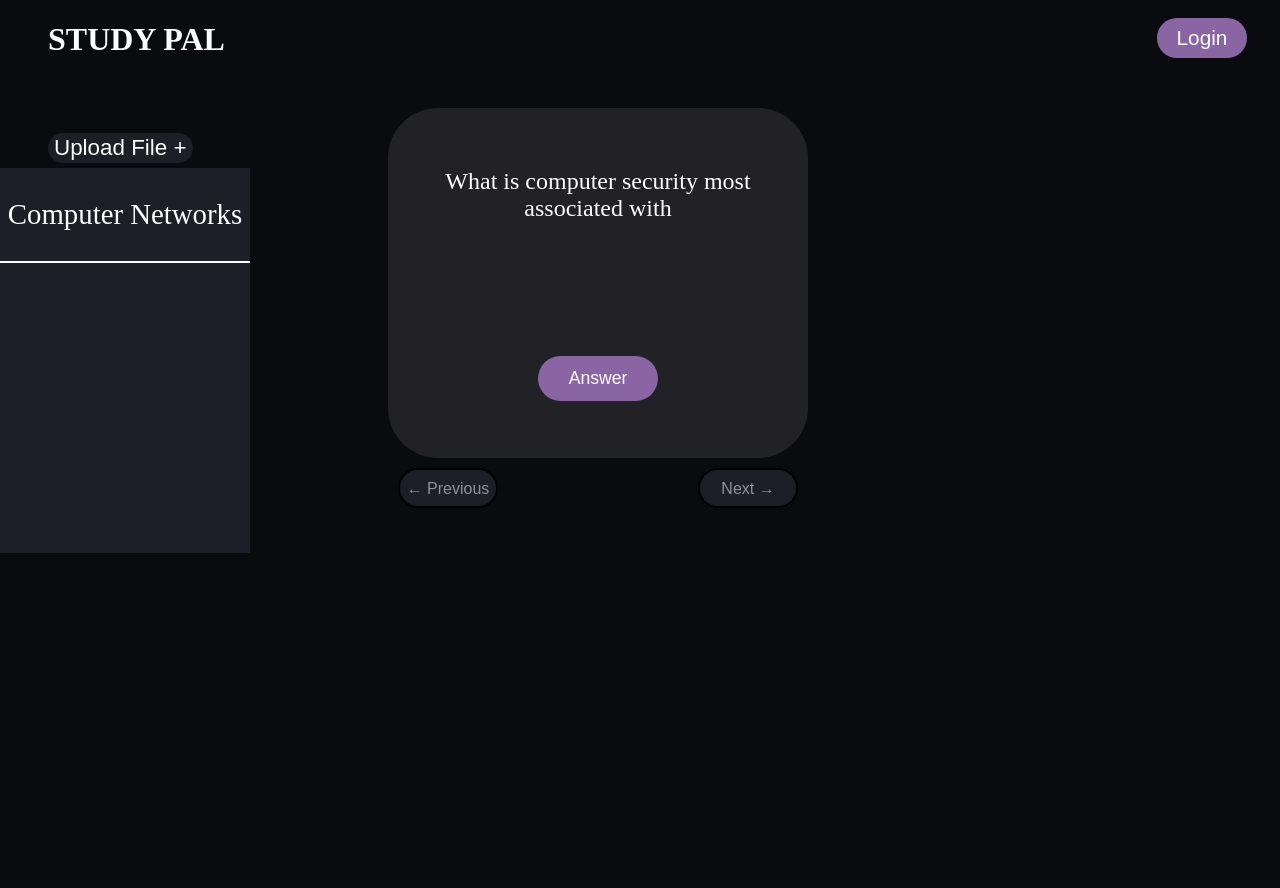
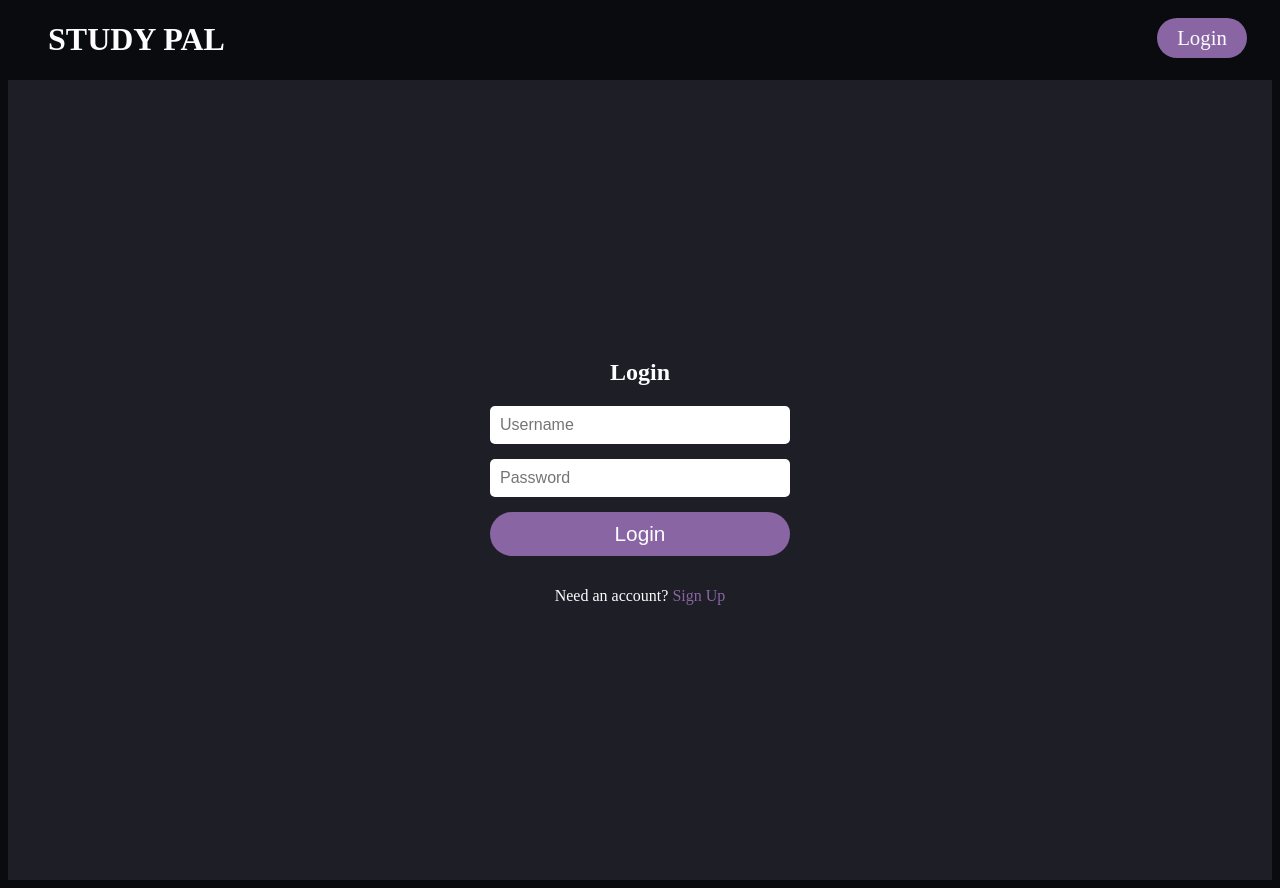
Before and after one commit to nathanfekade/study_pal_frontend, a Vue app: page /auth in a window 1280 px wide. Before the commit the page ends 829 px from the top, so only its background shows below. Built offline with nearby package versions, Linux system fonts and the light colour scheme.

Commit message:
feat: Implement login functionality with backend integration

```diff
--- a/package.json
+++ b/package.json
@@ -9,7 +9,10 @@
     "preview": "vite preview"
   },
   "dependencies": {
-    "vue": "^3.5.13"
+    "axios": "^1.9.0",
+    "pinia": "^3.0.2",
+    "vue": "^3.5.13",
+    "vue-router": "^4.5.1"
   },
   "devDependencies": {
     "@vitejs/plugin-vue": "^5.2.3",
--- a/src/App.vue
+++ b/src/App.vue
@@ -1,18 +1,24 @@
 <script setup>
-import FlashCard from './components/FlashCard.vue'
-import Authenticate from './components/authenticate.vue';
-import Questionnaire from './components/Questionnaire.vue';
+import { useAuthStore } from './stores/auth';
+import { computed } from 'vue';
+
+const authStore = useAuthStore();
+const displayText = computed(() => authStore.username || 'Login');
+
 </script>
 
 <template>
   <div class="nav">
     <h1>STUDY PAL</h1>
-    <Authenticate/>
+    <router-link v-if="!authStore.username" :to="{ name: 'Authenticate' }" class="login">
+      {{ displayText }}
+    </router-link>
+    <span v-else class="username">
+      {{ authStore.username }}
+      <button @click="authStore.logout" class="logout">Logout</button>
+    </span>
   </div>
-  <FlashCard/>
-  <Questionnaire/>
-  <button class="upload">Upload File &plus;</button>
-
+  <router-view></router-view>
 
 </template>
 
@@ -23,18 +29,42 @@ h1{
   text-align: left;
 }
 
-.upload{
-  /* margin-left: -400px; */
-  color: #FDFCFE;
-  background-color: #1D1E26;
-  border: none;
-  float: left;
-  margin-top: -420px;
-  margin-left: 40px;
-  font-size: 1.4rem;
-  border-radius: 50px;
-  height: 30px;
+.login {
+    background-color: #8965A3;
+    width: 90px;
+    height: 40px;
+    border-radius: 50px;
+    margin-top: -62px;
+    margin-right: 25px;
+    float: right;
+    color: #FDFCFE;
+    font-size: 1.3rem;
+    border: none;
+    text-decoration: none;
+    display: flex;
+    align-items: center;
+    justify-content: center;
+
 }
 
+.username {
+
+  margin-top: -62px;
+  margin-right: 25px;
+  float: right;
+  color: #FDFCFE;
+  font-size: 1.3rem;
+}
+
+.logout {
+  background-color: #8965A3;
+  width: 90px;
+  height: 40px;
+  border-radius: 50px;
+  color: #FDFCFE;
+  font-size: 1.3rem;
+  border: none;
+  margin-left: 10px;
+}
 
 </style>
--- /dev/null
+++ b/src/api/authService.js
@@ -0,0 +1,13 @@
+import axios from "axios";
+// const API_URL = 'https://nathanfekade.pythonanywhere.com'
+
+export default {
+
+    login(credentials) {
+        return axios.post('/api-token-auth/', credentials);
+    },
+
+    signup(userData) {
+        return axios.post('/signup/', userData);
+    }
+};
--- a/src/components/Authenticate.vue
+++ b/src/components/Authenticate.vue
@@ -1,22 +1,103 @@
 <script setup>
+import { ref } from 'vue';
+import { useAuthStore } from '../stores/auth';
+import { useRouter } from 'vue-router';
+
+const authStore = useAuthStore();
+const router = useRouter();
+const isLogin = ref(true);
+const username = ref('');
+const password = ref('');
+const error = ref('');
+
+const submit = async () => {
+    try {
+        const credentials = { username: username.value, password: password.value };
+        if (isLogin.value){
+            await authStore.login(credentials);
+        } else {
+            await authStore.signup(credentials);
+        }
+        router.push({ name: 'Home'});
+    } catch (err){
+        error.value = isLogin.value? 'Login failed. Check credentials.' : 'Signup failed';
+    }
+};
+
+const  toggleMode = () => {
+    isLogin.value = !isLogin.value;
+    error.value = '';
+};
 
 </script>
 
 <template>
-<button class="login">Login</button>
+
+<div class="auth-container">
+    <h2>{{ isLogin? 'Login' : 'Sign Up' }}</h2>
+    <div class="form">
+        <input v-model="username" placeholder="Username"/>
+        <input v-model="password" type="password" placeholder="Password">
+        <button @click="submit">{{ isLogin? 'Login' : 'Sign Up' }}</button>
+        <p v-if="error" class="error">{{ error }}</p>
+        <p>
+            {{ isLogin ? 'Need an account?' : 'Already have an account?'
+             }}
+             <a href="#" @click.prevent="toggleMode">{{ isLogin? 'Sign Up' : 'Login' }}</a>
+        </p>
+
+    </div>
+</div>
+
 </template>
 
 <style scoped>
+.auth-container {
+    display: flex;
+    flex-direction: column;
+    align-items: center;
+    justify-content: center;
+    height: 100vh;
+    background-color: #1D1E26;
+    color: #fdfcfe;
+
+}
+
+.form{
+    display: flex;
+    flex-direction: column;
+    gap: 15px;
+    width: 300px;
+}
+
+input{
+    padding: 10px;
+    border-radius: 5px;
+    border: none;
+    font-size: 1rem;
+}
+
 button{
     background-color: #8965A3;
-    width: 90px;
-    height: 40px;
-    border-radius: 50px;
-    margin-top: -62px;
-    margin-right: 25px;
-    float: right;
-    color: #FDFCFE;
+    padding: 10PX;
+    border-radius: 50PX;
+    border: none;
+    color: #fdfcfe;
     font-size: 1.3rem;
-    border: none;
+    cursor: pointer;
 }
+
+.error {
+    color: red;
+}
+
+a{
+    color: #8965A3;
+    text-decoration: none;
+}
+
+a:hover {
+    text-decoration: underline;
+}
+
 </style>
--- /dev/null
+++ b/src/components/Home.vue
@@ -0,0 +1,36 @@
+<script setup>
+import FlashCard from './FlashCard.vue';
+import Questionnaire from './Questionnaire.vue';
+import { useAuthStore } from '../stores/auth';
+import { computed } from 'vue';
+
+const authStore = useAuthStore();
+const displayText = computed(() => authStore.username || 'Login');
+
+</script>
+
+<template>
+
+    <div>
+        <FlashCard/>
+        <Questionnaire/>
+        <button class="upload">Upload File &plus;</button>
+    </div>
+
+</template>
+
+<style scoped>
+
+.upload{
+  color: #FDFCFE;
+  background-color: #1D1E26;
+  border: none;
+  float: left;
+  margin-top: -420px;
+  margin-left: 40px;
+  font-size: 1.4rem;
+  border-radius: 50px;
+  height: 30px;
+}
+
+</style>
--- /dev/null
+++ b/src/components/Upload.vue
@@ -0,0 +1,17 @@
+<script setup>
+
+</script>
+
+<template>
+<button>Upload Files</button>
+</template>
+
+<style scoped>
+button{
+color: #FDFCFE;
+background-color: #0A0B0F;
+/* margin-top: -100px; */
+/* width: 500px; */
+/* height: 300px; */
+}
+</style>
--- a/src/main.js
+++ b/src/main.js
@@ -1,5 +1,13 @@
-import { createApp } from 'vue'
-import './style.css'
-import App from './App.vue'
+import { createApp } from 'vue';
+import { createPinia } from 'pinia';
+import './style.css';
+import App from './App.vue';
+import router from  './router';
+import axios from 'axios';
 
-createApp(App).mount('#app')
+axios.defaults.baseURL = 'https://nathanfekade.pythonanywhere.com';
+
+const app = createApp(App);
+app.use(createPinia());
+app.use(router);
+app.mount('#app')
--- /dev/null
+++ b/src/router/index.js
@@ -0,0 +1,23 @@
+import { createRouter, createWebHistory } from "vue-router";
+import Home from "../components/Home.vue";
+import Authenticate from "../components/Authenticate.vue";
+
+const routes = [
+    {
+        path: '/',
+        name: 'Home',
+        component: Home,
+    },
+    {
+        path: '/auth',
+        name: 'Authenticate',
+        component: Authenticate,
+    },
+];
+
+const router = createRouter({
+        history: createWebHistory(),
+        routes,
+});
+
+export default router;
--- /dev/null
+++ b/src/stores/auth.js
@@ -0,0 +1,58 @@
+import { defineStore } from "pinia";
+import { ref } from "vue";
+import axios from "axios";
+import authService from "../api/authService";
+
+export const useAuthStore = defineStore('auth', () => {
+    const token = ref(localStorage.getItem('token') || null);
+    const username = ref(localStorage.getItem('username') || null);
+
+    const login = async (credentials) =>{
+        try {
+            const response = await authService.login(credentials);
+            token.value = response.data.token;
+            username.value = credentials.username;
+            localStorage.setItem('token', token.value);
+            localStorage.setItem('username', username.value);
+            axios.defaults.headers.common['Authorization'] = `Token ${token.value}`
+
+        }catch (error){
+            console.error('Login failed:', error);
+            throw error;
+        }
+    };
+
+    const signup = async(userData) => {
+        try {
+
+            const signupResponse = await authService.signup(userData);
+            if (signupResponse.status === 201){
+
+                const loginResponse = await authService.login(userData);
+                token.value = loginResponse.data.token;
+                username.value = userData.username;
+                localStorage.setItem('token', token.value);
+                localStorage.setItem('username', username.value);
+                axios.defaults.headers.common['Authorization'] = `Token ${token.value}`;
+            } else {
+                throw new Error ('Signup failed: Unexpected response status')
+            }
+
+        } catch(error){
+            console.error('Signup failed', error);
+            throw new Error(error.response?.data.error || 'Signup failed');
+        }
+
+    };
+
+    const logout = () => {
+        token.value = null;
+        username.value = null;
+        localStorage.removeItem('token');
+        localStorage.removeItem('username');
+        delete axios.defaults.headers.common['Authorization']
+    };
+
+    return { token, username, login, signup, logout};
+
+});
```
Also changed, not shown: 1 other file (tests, documents, lock files or other folders).
